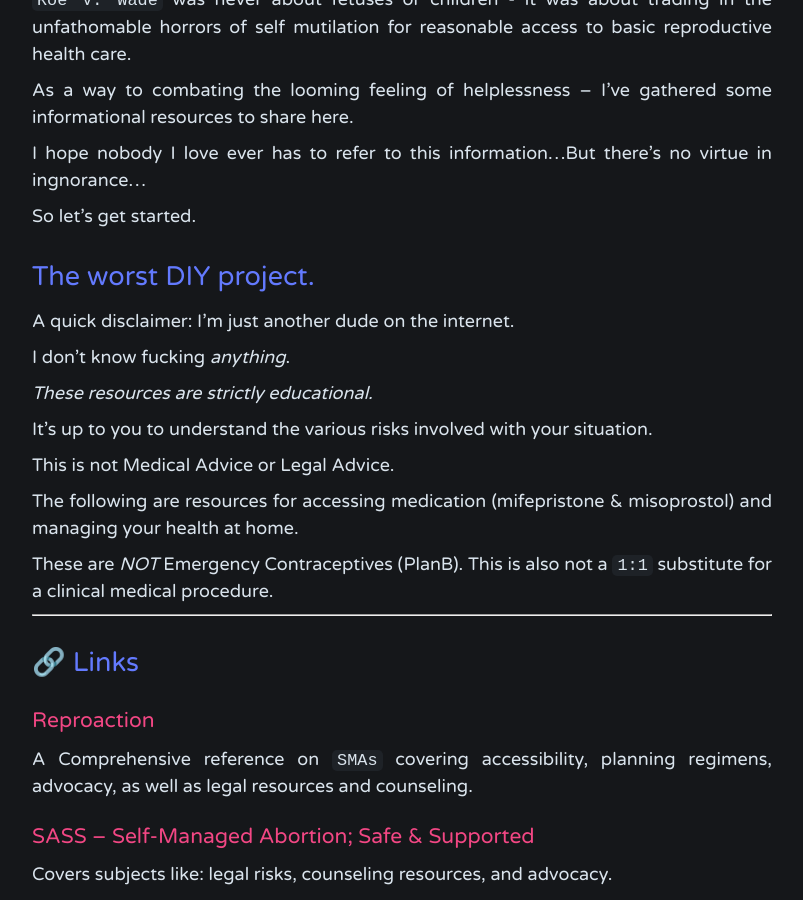
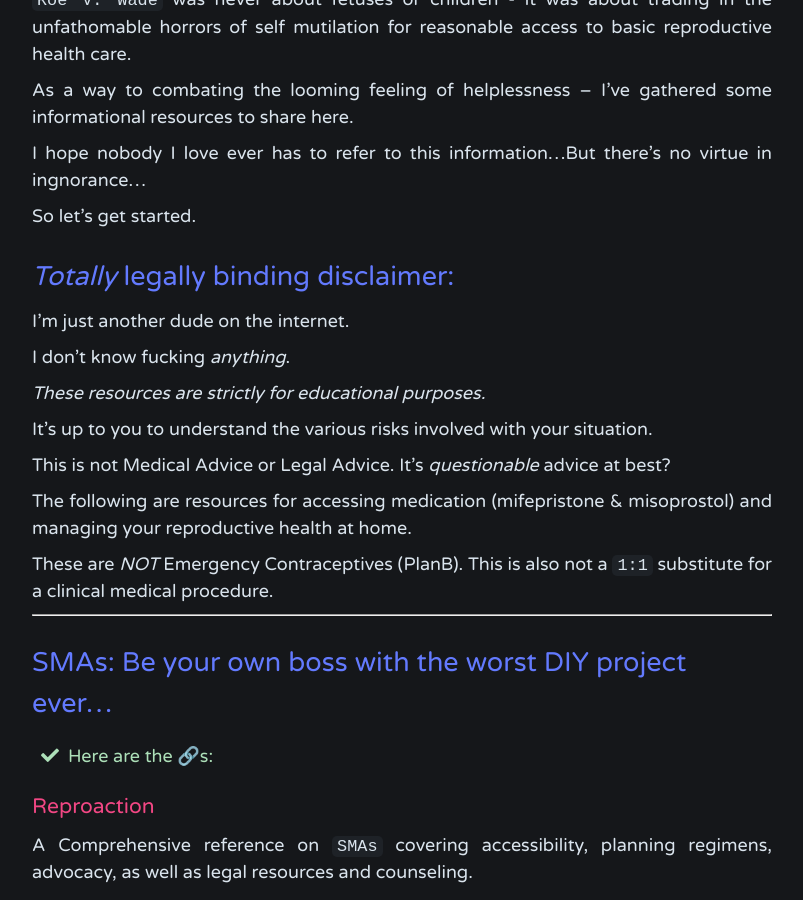
Before and after one commit to matrix8967/text-mainframe-computer-mirror, a Jekyll site: the page built from _posts/2022-07-02-Public-Cervix-Announcement.md, in a window 1280 px wide and 900 px high, scrolled down 431 px. Shown: the whole window, without its empty margins (238-1041 px from the left). Built offline with Jekyll 4.4.1, drawn with Linux system fonts in a browser that asks for light colours; nearby versions of some CDN libraries.

Commit message:
Phrasing.

```diff
--- a/_posts/2022-07-02-Public-Cervix-Announcement.md
+++ b/_posts/2022-07-02-Public-Cervix-Announcement.md
@@ -17,25 +17,27 @@ I hope nobody I love ever has to refer to this information...But there's no virt
 
 So let's get started.
 
-## The worst DIY project.
+## _Totally_ legally binding disclaimer:
 
-A quick disclaimer: I'm just another dude on the internet.
+I'm just another dude on the internet.
 
 I don't know fucking _anything_.
 
-_These resources are strictly educational._
+_These resources are strictly for educational purposes._
 
 It's up to you to understand the various risks involved with your situation.
 
-This is not Medical Advice or Legal Advice.
+This is not Medical Advice or Legal Advice. It's _questionable_ advice at best?
 
-The following are resources for accessing medication (mifepristone & misoprostol) and managing your health at home.
+The following are resources for accessing medication (mifepristone & misoprostol) and managing your reproductive health at home.
 
 These are _NOT_ Emergency Contraceptives (PlanB). This is also not a `1:1` substitute for a clinical medical procedure.
 
 ---
 
-## 🔗️ Links
+## SMAs: Be your own boss with the worst DIY project ever...
+
+* Here are the 🔗️s:
 
 ### [Reproaction](https://reproaction.org/campaign/self-managed-abortion/)
 
```
